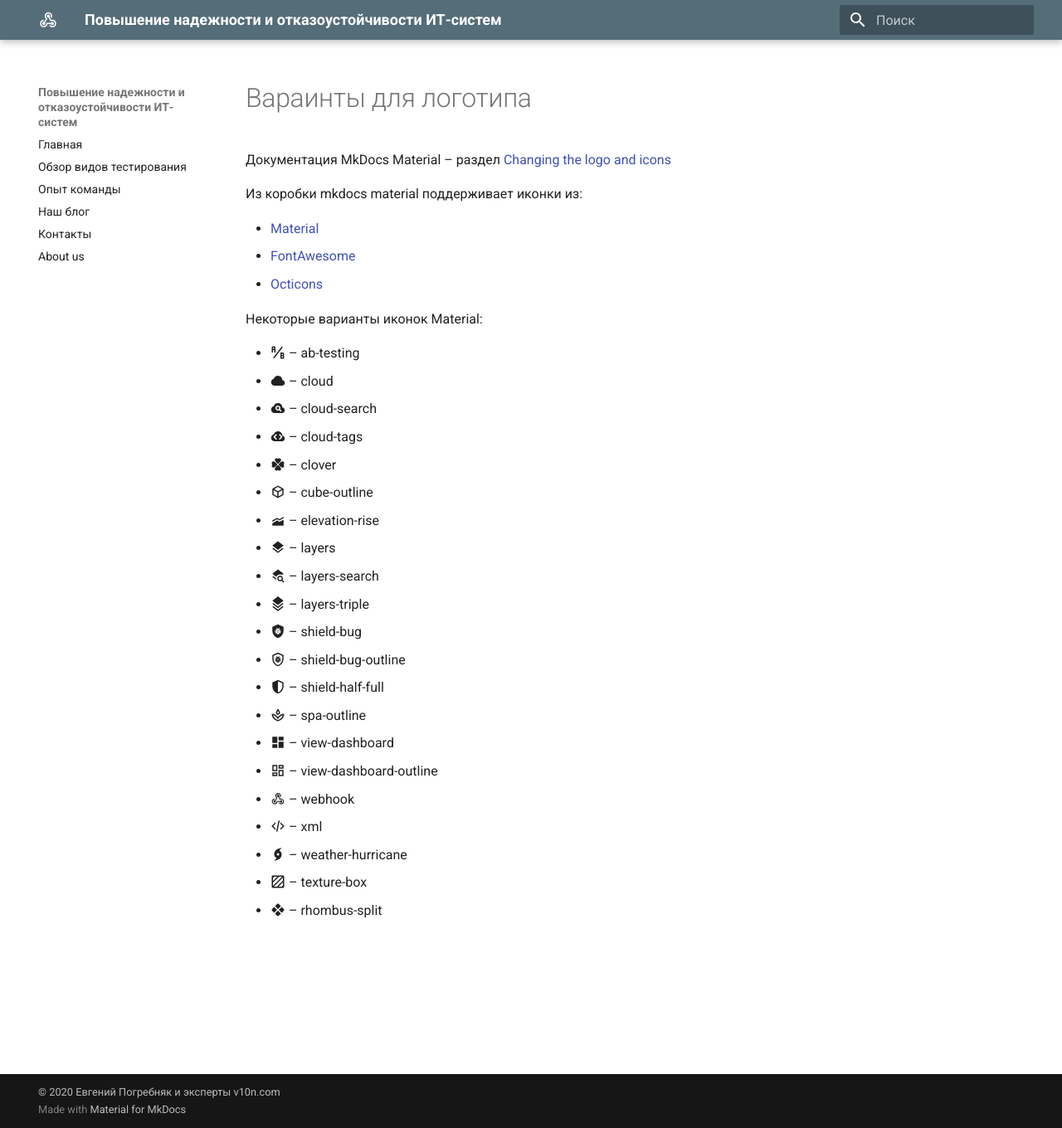
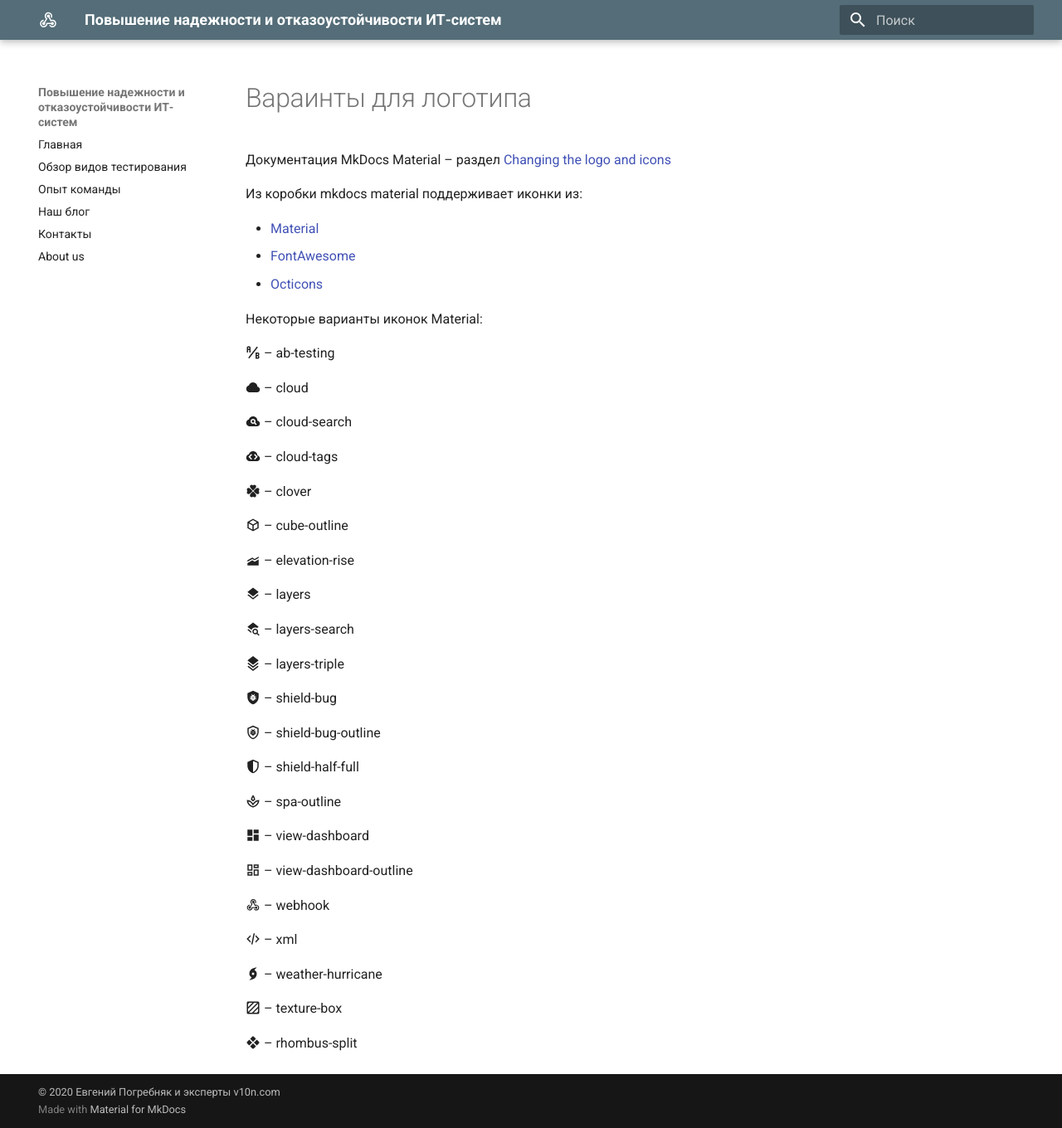
Before and after one commit to epogrebnyak/mkdocs-actionable, an MkDocs documentation site: the page built from docs/logo.md, in a window 1280 px wide and 1360 px high. Shown: the whole window at 83% size. Built offline with MkDocs 1.6.1 and Material for MkDocs 9.7.7, drawn with Linux system fonts in a browser that asks for light colours.

Commit message:
убрал bullet

```diff
--- a/docs/logo.md
+++ b/docs/logo.md
@@ -10,24 +10,44 @@
 
 Некоторые варианты иконок Material:
 
- - :material-ab-testing: – ab-testing
- - :material-cloud: – cloud
- - :material-cloud-search: – cloud-search
- - :material-cloud-tags: – cloud-tags
- - :material-clover: – clover
- - :material-cube-outline: – cube-outline
- - :material-elevation-rise: – elevation-rise
- - :material-layers: – layers
- - :material-layers-search: – layers-search
- - :material-layers-triple: – layers-triple
- - :material-shield-bug: – shield-bug
- - :material-shield-bug-outline: – shield-bug-outline
- - :material-shield-half-full: – shield-half-full
- - :material-spa-outline: – spa-outline
- - :material-view-dashboard: – view-dashboard
- - :material-view-dashboard-outline: – view-dashboard-outline
- - :material-webhook: – webhook
- - :material-xml: – xml
- - :material-weather-hurricane: – weather-hurricane
- - :material-texture-box: – texture-box
- - :material-rhombus-split: – rhombus-split
+ :material-ab-testing: – ab-testing
+
+ :material-cloud: – cloud
+
+ :material-cloud-search: – cloud-search
+
+ :material-cloud-tags: – cloud-tags
+
+ :material-clover: – clover
+
+ :material-cube-outline: – cube-outline
+
+ :material-elevation-rise: – elevation-rise
+
+ :material-layers: – layers
+
+ :material-layers-search: – layers-search
+
+ :material-layers-triple: – layers-triple
+
+ :material-shield-bug: – shield-bug
+
+ :material-shield-bug-outline: – shield-bug-outline
+
+ :material-shield-half-full: – shield-half-full
+
+ :material-spa-outline: – spa-outline
+
+ :material-view-dashboard: – view-dashboard
+
+ :material-view-dashboard-outline: – view-dashboard-outline
+
+ :material-webhook: – webhook
+
+ :material-xml: – xml
+
+ :material-weather-hurricane: – weather-hurricane
+
+ :material-texture-box: – texture-box
+
+ :material-rhombus-split: – rhombus-split
```
